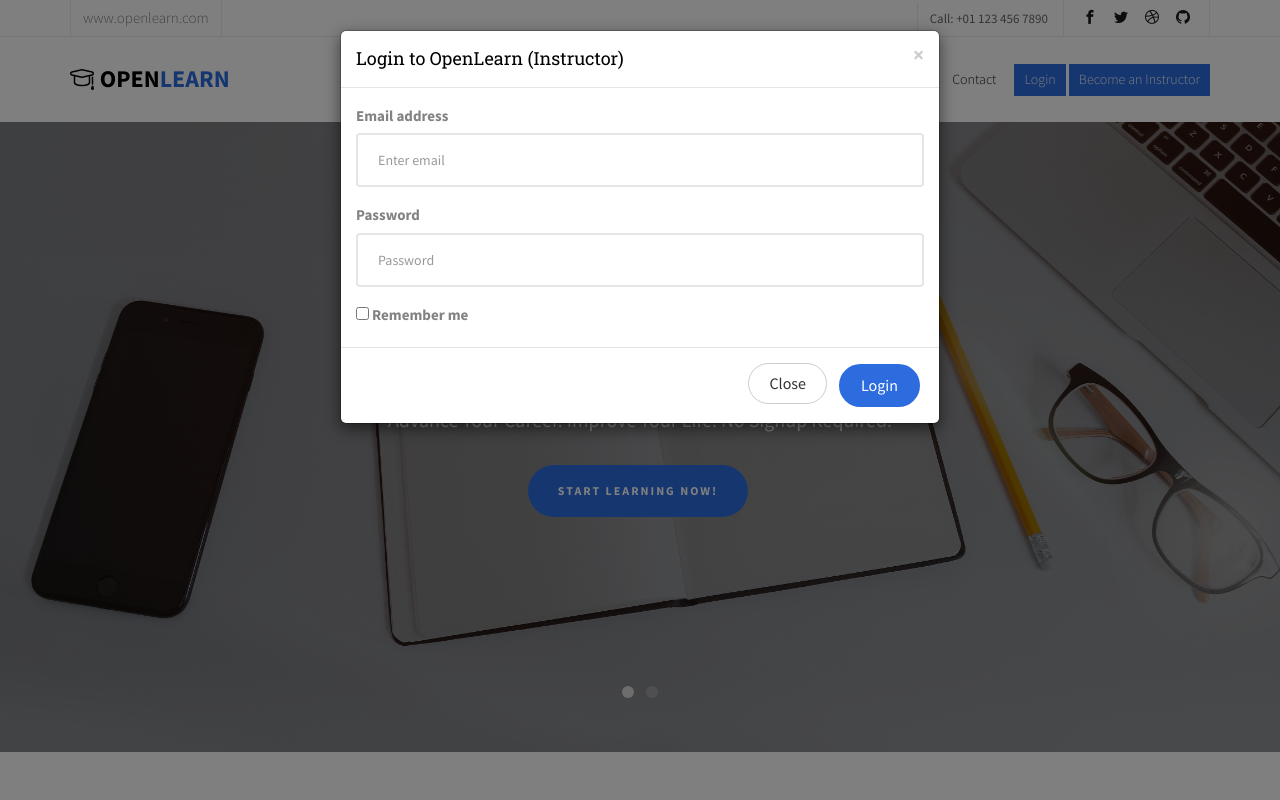
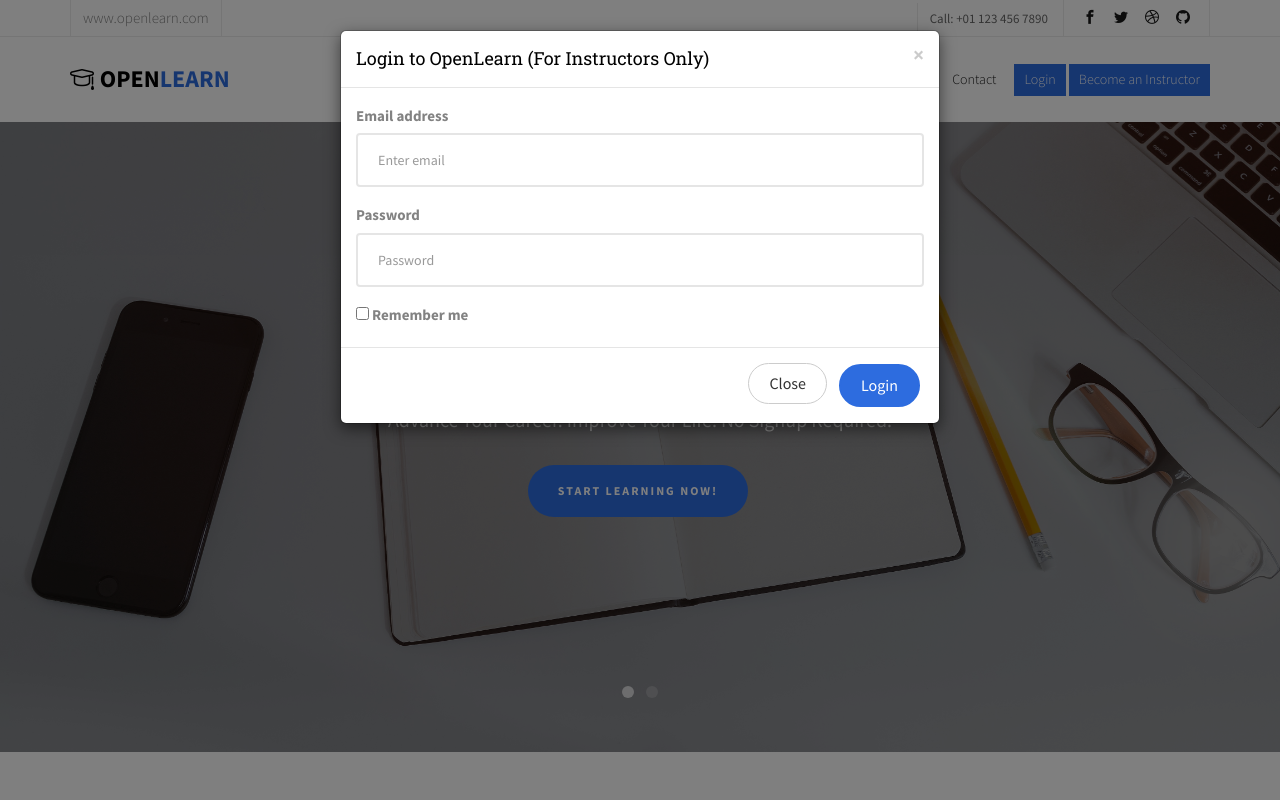
Before and after one commit to vladimirdj/openlearn, a PHP site: page / in a window 1280 px wide, after a click on "Login". Run offline with PHP 8.4, Linux system fonts and the light colour scheme; some web fonts are replaced.

Commit message:
Changed UI elements.

```diff
--- a/index.php
+++ b/index.php
@@ -116,7 +116,7 @@
 			<div class="modal-content">
 				<div class="modal-header">
 					<button type="button" class="close" data-dismiss="modal" aria-label="Close"><span aria-hidden="true">&times;</span></button>
-					<h4 class="modal-title" id="myModalLabel">Login to OpenLearn (Instructor)</h4>
+					<h4 class="modal-title" id="myModalLabel">Login to OpenLearn (For Instructors Only)</h4>
 				</div>
 
 				<div class="modal-body">
```
